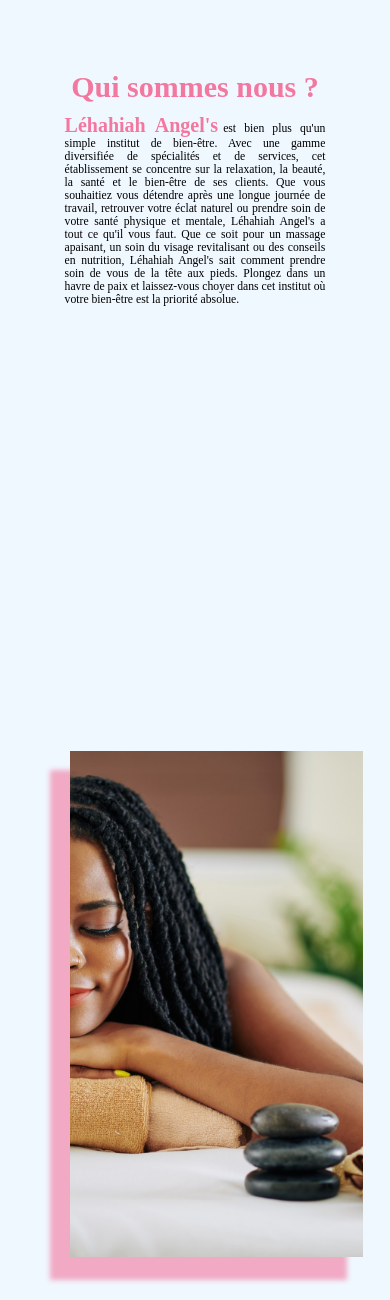
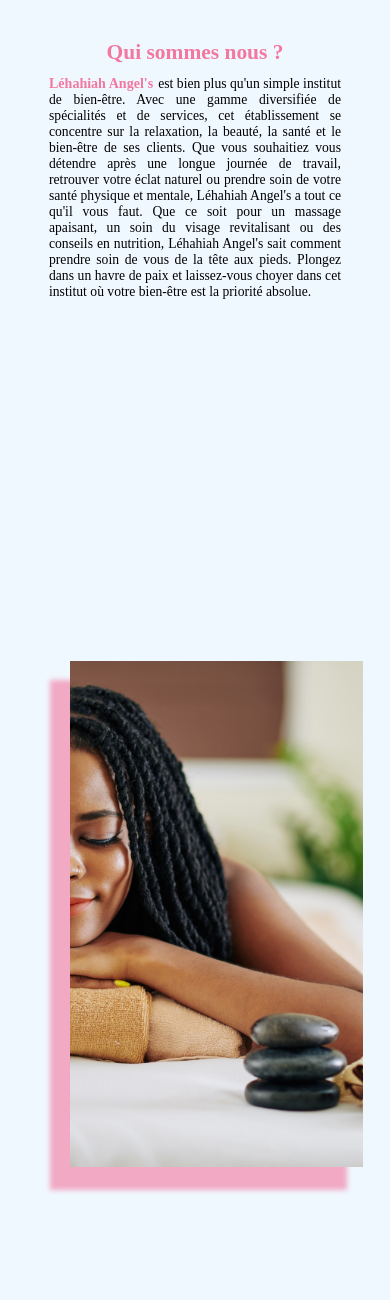
Before and after one commit to A-ArthurKing/A-ArthurKing.github.io, a PHP site: page / in a window 390 px wide. Shown: the part 253-1553 px from the top of the page. After the commit the page ends 1446 px from the top, so only its background shows below. Run offline with PHP 8.4, Linux system fonts and the light colour scheme; some libraries are stand-ins or nearby versions; some web fonts are replaced.

Commit message:
Dépot 10 avec quelques modification de la section à propos

```diff
--- a/css/Style.responsive.css
+++ b/css/Style.responsive.css
@@ -155,12 +155,13 @@
 */
 section.a-propos {
     height:auto;
+    padding-top: 20px;
 }
 .propos-contain{
     flex-wrap: wrap;
 }
 .propos-msg{
-    width: 90%;
+    width: 100%;
     height: 90%;
     display: flex;
     margin: 20px auto;
@@ -182,13 +183,19 @@
 }
 .header-propos {
     width: 90vw;
-    margin-bottom: 70px;
+    margin-bottom: 10px;
+}
+.header-propos>h1 {
+    font-size: 5.5vw;
 }
 .header-propos>p {
-    font-size: 3vw;
+    font-size: 3.5vw;
     text-align: justify;
     margin: 0;
     padding: 0 10px;
+}
+.header-propos>p span {
+    font-size: 3.6vw;
 }
  }
 
```
